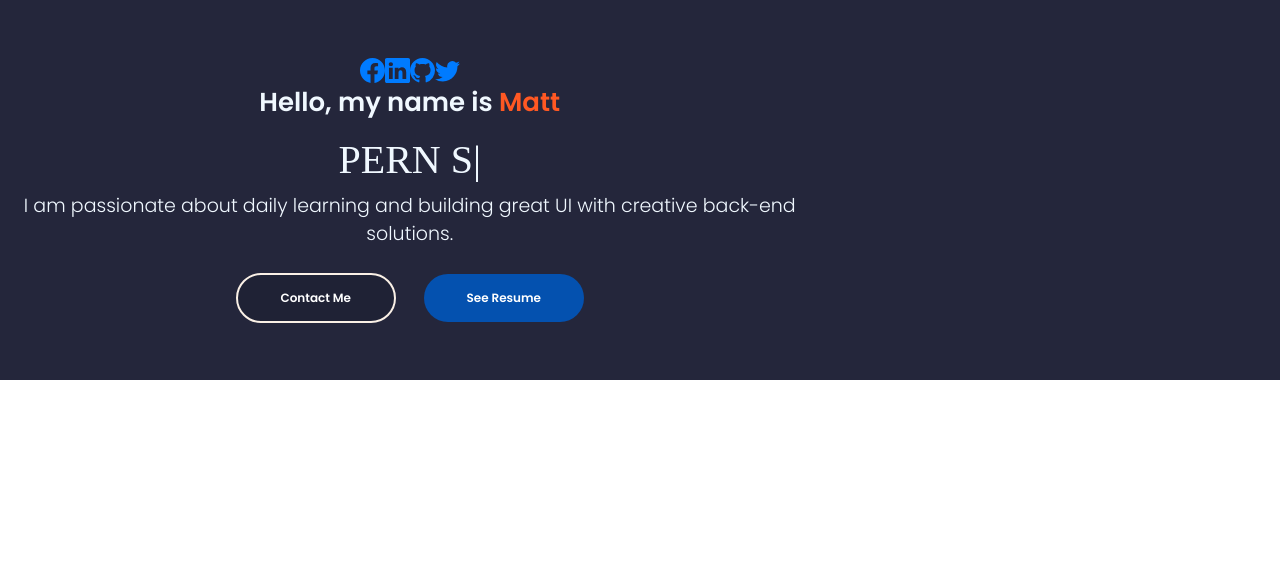
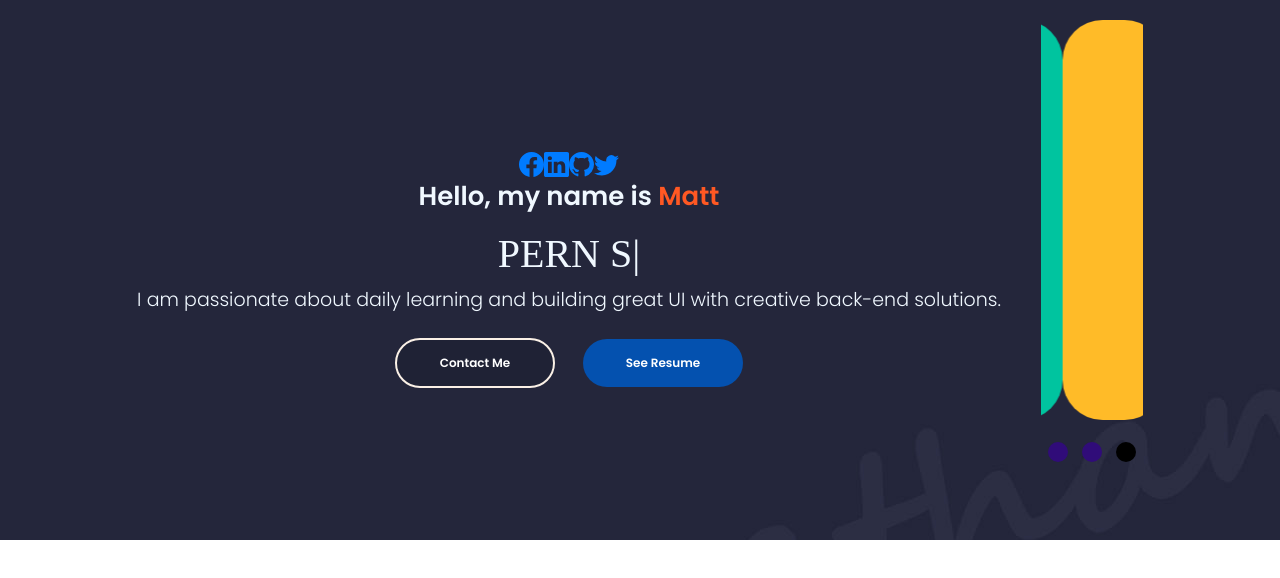
Before and after one commit to Matt-Chisholm/RESP-REACT, a React (Create React App) app: page / in a window 1280 px wide. Shown: the top 578 px of the page. Built offline with nearby package versions, Linux system fonts and the light colour scheme; a web font is replaced by a local one.

Commit message:
playing with slideshow

```diff
--- a/src/PortfolioContainer/Home/Profile.css
+++ b/src/PortfolioContainer/Home/Profile.css
@@ -12,6 +12,10 @@
     display: flex;
     align-items: center;
     color: aliceblue;
+}
+
+.profile-details {
+    margin-right: 40px;
 }
 
 .profile-details-name {
@@ -78,3 +82,45 @@
     transform: scale(1.07);
     transition: 1s ease-out;
 } */
+
+
+.slideshow {
+  margin: 20px auto;
+  overflow: hidden;
+  height: 500px;
+  max-width: 500px;
+}
+
+.slideshowSlider {
+  white-space: nowrap;
+  transition: ease 1000ms;
+}
+
+.slide {
+  display: inline-flex;
+  height: 400px;
+  width: 100%;
+  border-radius: 40px;
+}
+
+/* Buttons */
+
+.slideshowDots {
+  text-align: center;
+}
+
+.slideshowDot {
+  display: inline-block;
+  height: 20px;
+  width: 20px;
+  border-radius: 50%;
+
+  cursor: pointer;
+  margin: 15px 7px 0px;
+
+  background-color: #300c79;
+}
+
+.slideshowDot.active {
+  background-color: #000000;
+}
--- a/src/PortfolioContainer/Home/Profile.js
+++ b/src/PortfolioContainer/Home/Profile.js
@@ -26,11 +26,35 @@ export default function Profile() {
     typed.current = new Typed(el.current, options);
 
     return () => {
-      // Make sure to destroy Typed instance during cleanup
-      // to prevent memory leaks
       typed.current.destroy();
     };
   }, []);
+
+  const colors = ["#0088FE", "#00C49F", "#FFBB28"];
+  const delay = 2500;
+  const [index, setIndex] = React.useState(0);
+  const timeoutRef = React.useRef(null);
+
+  function resetTimeout() {
+    if (timeoutRef.current) {
+      clearTimeout(timeoutRef.current);
+    }
+  }
+
+  React.useEffect(() => {
+    resetTimeout();
+    timeoutRef.current = setTimeout(
+      () =>
+        setIndex((prevIndex) =>
+          prevIndex === colors.length - 1 ? 0 : prevIndex + 1
+        ),
+      delay
+    );
+
+    return () => {
+      resetTimeout();
+    };
+  }, [index]);
 
   return (
     <div className='profile-container'>
@@ -110,8 +134,28 @@ export default function Profile() {
             </a>
           </div>
         </div>
-        <div className='profile-picture'>
-          <div className='profile-picture-background'></div>
+        <div className='slideshow'>
+          <div
+            className='slideshowSlider'
+            style={{ transform: `translate3d(${-index * 100}%, 0, 0)` }}>
+            {colors.map((backgroundColor, index) => (
+              <div
+                className='slide'
+                key={index}
+                style={{ backgroundColor }}></div>
+            ))}
+          </div>
+
+          <div className='slideshowDots'>
+            {colors.map((_, idx) => (
+              <div
+                key={idx}
+                className={`slideshowDot${index === idx ? " active" : ""}`}
+                onClick={() => {
+                  setIndex(idx);
+                }}></div>
+            ))}
+          </div>
         </div>
       </div>
     </div>
```
